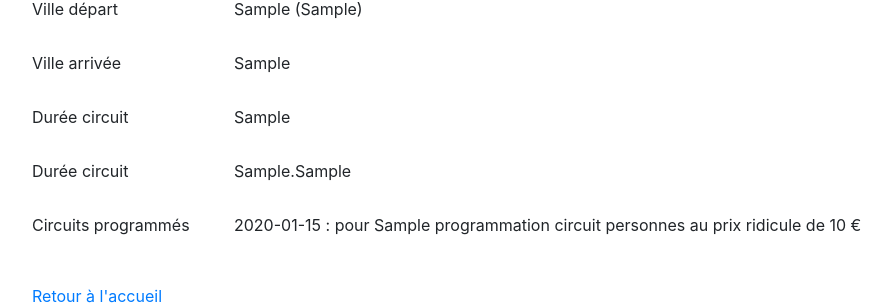
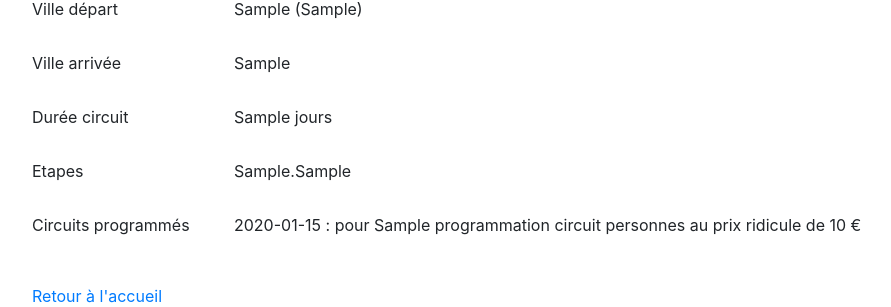
Before and after one commit to Nayht/ProjetAgenceDeVoyages, a Symfony app: template agvoy-app/templates/front/circuit_show.html.twig in a window 1280 px wide. Shown: the part 198-505 px from the top of the page, without its empty margins (53-944 px from the left). Run offline with Twig, Linux system fonts and the light colour scheme; the template is opened without the code that fills it: most values are stand-ins (such as "Sample title", 1, 10 or a date in 2020); some libraries are stand-ins or nearby versions.

Commit message:
modifs presentation

```diff
--- a/agvoy-app/templates/front/circuit_show.html.twig
+++ b/agvoy-app/templates/front/circuit_show.html.twig
@@ -92,12 +92,12 @@
     <div class="form-group row">
         <label class="col-sm-2 col-form-label">Durée circuit</label>
         <div class="col-sm-10">
-            <div class="form-control form-control-plaintext">{{ circuit.dureeCircuit }}</div>
+            <div class="form-control form-control-plaintext">{{ circuit.dureeCircuit }} jours</div>
         </div>
     </div>
 
     <div class="form-group row">
-        <label class="col-sm-2 col-form-label">Durée circuit</label>
+        <label class="col-sm-2 col-form-label">Etapes</label>
         <div class="col-sm-10">
             <div class="form-control form-control-plaintext">
                 {% for etape in circuit.etapes %}
```
